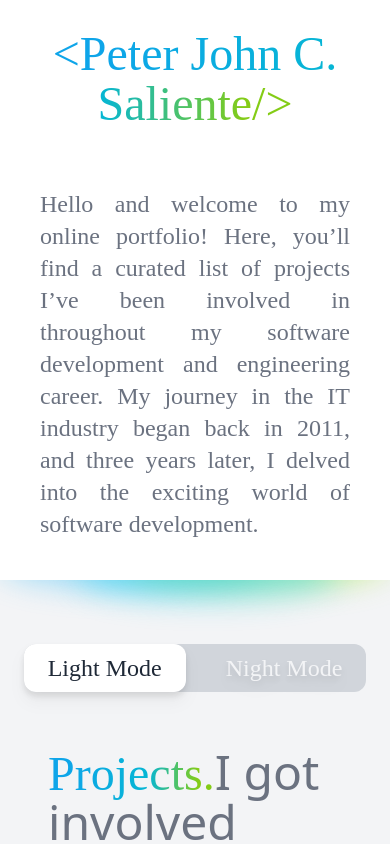
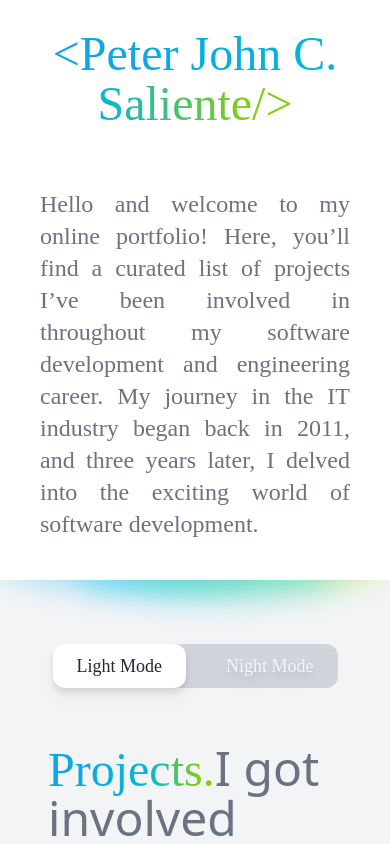
Before and after one commit to psaliente/psaliente.github.io, a React (Vite) app: page / in a window 390 px wide. Shown: the top 844 px of the page. Built offline with nearby package versions, Linux system fonts and the light colour scheme; a web font is replaced by a local one.

Commit message:
NONE #Comment - fix night mode toggle styling for mobile

```diff
--- a/src/components/buttons/nightModeToggle.component.tsx
+++ b/src/components/buttons/nightModeToggle.component.tsx
@@ -6,11 +6,11 @@ export default function NightModeToggle() {
 
   return (
     <button onClick={toggleTheme} className="self-center font-[SourceCodePro] bg-gray-300 dark:bg-gray-800 rounded-xl">
-      <div className="flex flex-row gap-4 drop-shadow-lg dark:drop-shadow-white">
-        <div className="py-2 px-6 text-center text-2xl rounded-xl text-gray-800 dark:text-gray-600 bg-white dark:bg-transparent">
+      <div className="flex flex-row gap-4 text-lg md:text-2xl drop-shadow-lg dark:drop-shadow-white">
+        <div className="py-2 px-6 text-center rounded-xl text-gray-800 dark:text-gray-600 bg-white dark:bg-transparent">
           Light Mode
         </div>
-        <div className="py-2 px-6 text-center text-2xl dark:rounded-xl text-gray-100 dark:text-white bg-transparent dark:bg-gray-600">
+        <div className="py-2 px-6 text-center dark:rounded-xl text-gray-100 dark:text-white bg-transparent dark:bg-gray-600">
           Night Mode
         </div>
       </div>
```
